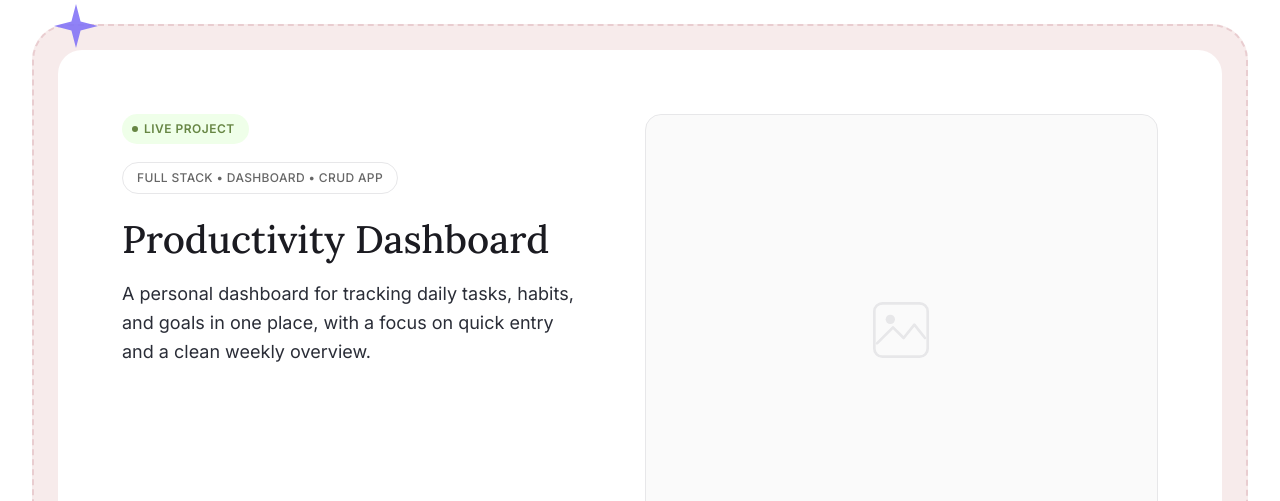
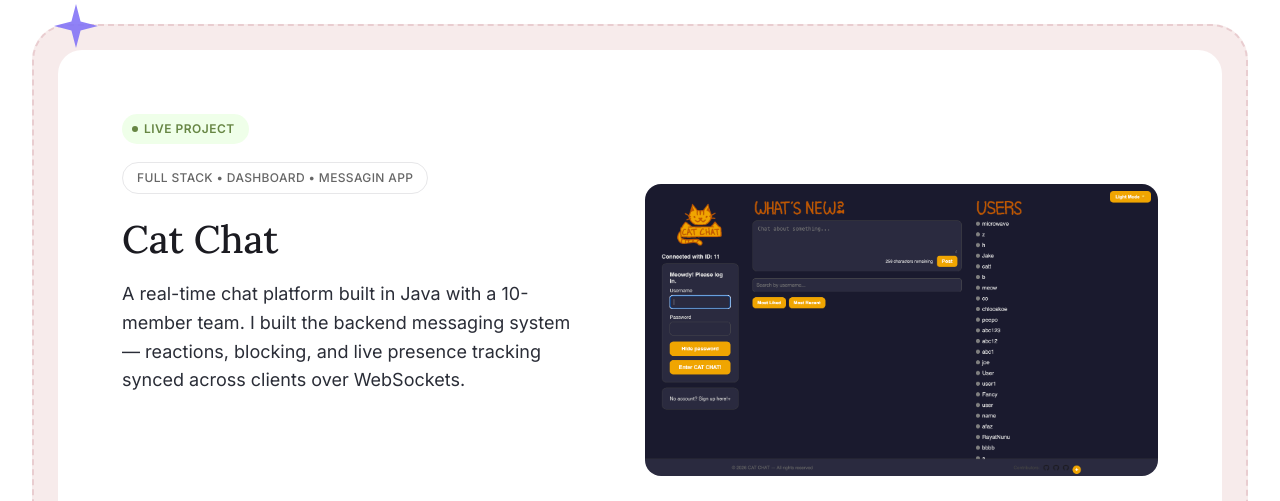
Before and after one commit to Shubham-input/portfolio-website, a plain HTML site: page index.html in a window 1280 px wide. Shown: the part 1664-2165 px from the top of the page. Drawn offline with Linux system fonts and the light colour scheme.

Commit message:
Add Cat Chat screenshot to project card, shorten description

```diff
--- a/index.html
+++ b/index.html
@@ -106,7 +106,7 @@
                   spreadsheet-based workflow.
                 </p>
                 <a
-                  href="#"
+                  href="https://github.com/Shubham-input/BugHouse-check-in"
                   class="card-github-link"
                   target="_blank"
                   rel="noopener"
@@ -157,48 +157,29 @@
               <div class="project-card-content">
                 <span class="status-tag status-tag--live">LIVE PROJECT</span>
                 <span class="category-pill"
-                  >FULL STACK • DASHBOARD • CRUD APP</span
+                  >FULL STACK • DASHBOARD • MESSAGIN APP</span
                 >
-                <h3>Productivity Dashboard</h3>
+                <h3>Cat Chat</h3>
                 <p>
-                  A personal dashboard for tracking daily tasks, habits, and
-                  goals in one place, with a focus on quick entry and a clean
-                  weekly overview.
+                  A real-time chat platform built in Java with a 10-member team.
+                  I built the backend messaging system — reactions, blocking,
+                  and live presence tracking synced across clients over
+                  WebSockets.
                 </p>
                 <a
-                  href="#"
+                  href="https://github.com/Shubham-input/cse3310_sp26_3-main"
                   class="card-github-link"
                   target="_blank"
                   rel="noopener"
                   ><img src="images/logo-github.svg" alt="" /> View on GitHub</a
                 >
               </div>
-              <div class="project-visual">
-                <svg
-                  class="visual-placeholder"
-                  viewBox="0 0 48 48"
-                  aria-hidden="true"
-                >
-                  <rect
-                    x="4"
-                    y="4"
-                    width="40"
-                    height="40"
-                    rx="6"
-                    fill="none"
-                    stroke="currentColor"
-                    stroke-width="2"
-                  />
-                  <circle cx="16" cy="16" r="3.5" fill="currentColor" />
-                  <path
-                    d="M6 34 L18 22 L26 30 L34 20 L42 30"
-                    fill="none"
-                    stroke="currentColor"
-                    stroke-width="2"
-                    stroke-linecap="round"
-                    stroke-linejoin="round"
-                  />
-                </svg>
+              <div class="project-visual project-visual--image">
+                <img
+                  src="images/catchat.png"
+                  alt="Cat Chat real-time messaging interface"
+                  class="project-visual-img"
+                />
               </div>
             </div>
           </article>
@@ -501,7 +482,11 @@
         </div>
         <div class="footer-row">
           <span class="footer-label">Resume</span>
-          <a href="#" class="footer-link" target="_blank" rel="noopener"
+          <a
+            href="https://drive.google.com/file/d/1Ss0sVOb4fCS-9faf_9eVSRnCQ5afWBFT/view?usp=sharing"
+            class="footer-link"
+            target="_blank"
+            rel="noopener"
             >View PDF <span aria-hidden="true">&#8599;</span></a
           >
         </div>
--- a/styles.css
+++ b/styles.css
@@ -458,6 +458,20 @@ button:focus-visible {
   color: var(--color-border);
 }
 
+.project-visual--image {
+  align-self: center;
+  min-height: 0;
+  background: none;
+  border: none;
+}
+
+.project-visual-img {
+  width: 100%;
+  height: auto;
+  display: block;
+  border-radius: var(--radius-card-sm);
+}
+
 .sparkle {
   position: absolute;
   width: 44px;
```
Also changed, not shown: images/catchat.png (added).
